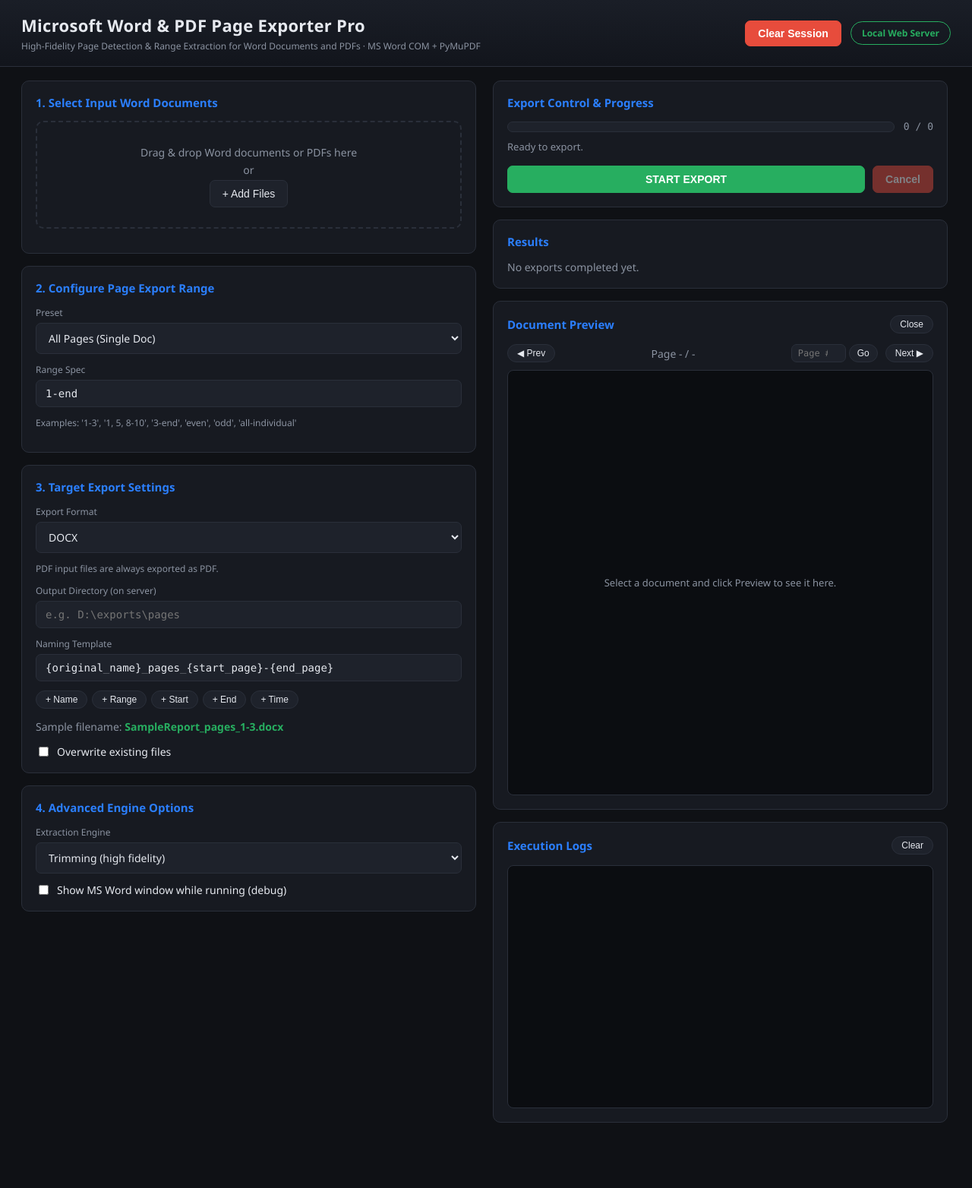
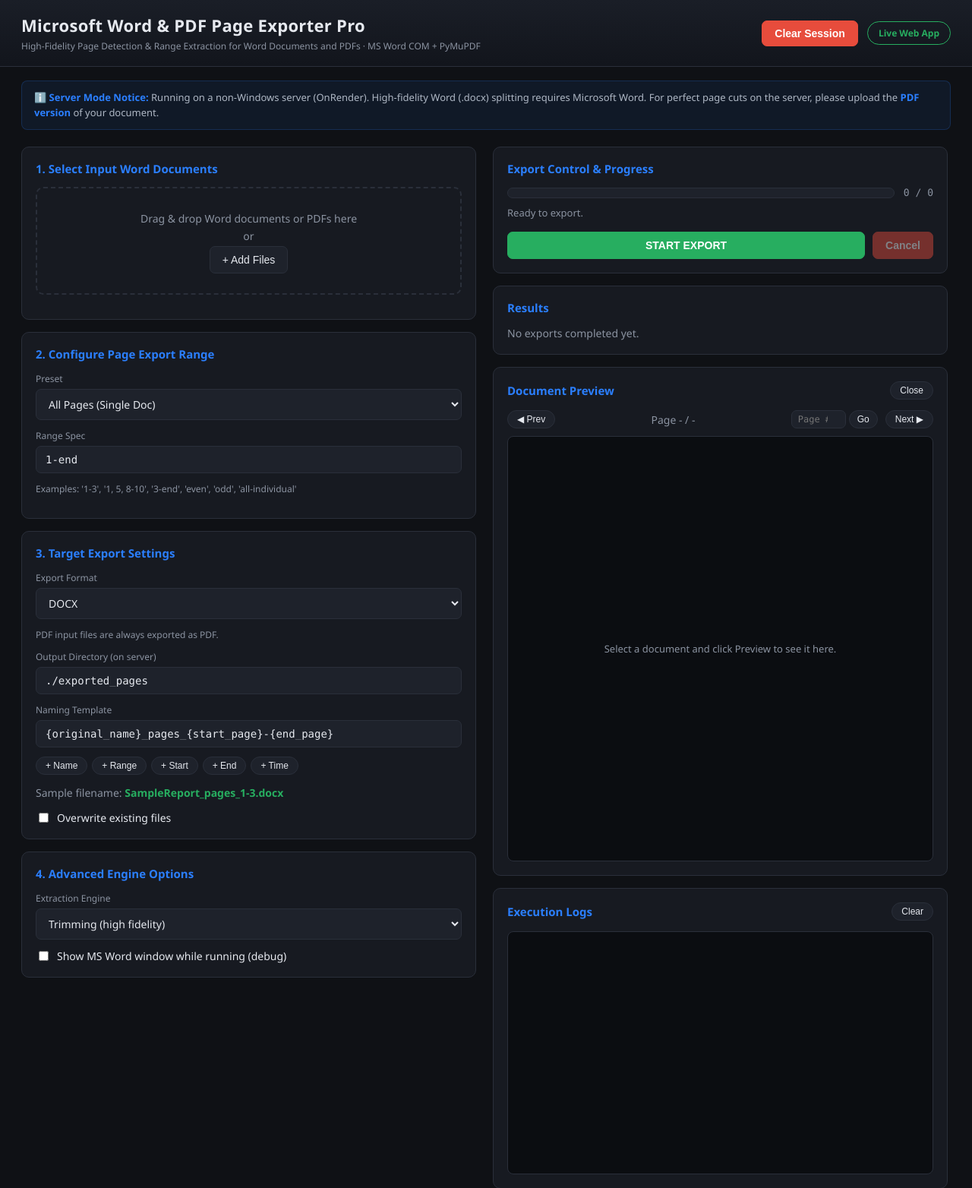
Before and after one commit to MR-KK54/word_pdf_exports, a Flask app: template word_exporter_pro/web/templates/index.html in a window 1280 px wide. Shown: the top 1564 px of the page at 76% size. Run offline with Flask 3, Linux system fonts and the light colour scheme; the template is opened without the code that fills it, so the values that code supplies are empty.

Commit message:
Feature: add Server Mode dynamic compatibility info banner to web UI

```diff
--- a/index.html
+++ b/index.html
@@ -19,6 +19,12 @@
   </header>
 
   <main class="layout">
+    {% if not is_windows_com %}
+    <div class="info-banner">
+      ℹ️ <strong>Server Mode Notice:</strong> Running on a non-Windows server (OnRender). High-fidelity Word (.docx) splitting requires Microsoft Word. For perfect page cuts on the server, please upload the <strong>PDF version</strong> of your document.
+    </div>
+    {% endif %}
+
     <section class="left">
       <div class="card">
         <h2>1. Select Input Word Documents</h2>
--- a/static/style.css
+++ b/static/style.css
@@ -497,3 +497,18 @@
   height: 16px;
   vertical-align: middle;
 }
+
+.info-banner {
+  grid-column: 1 / -1;
+  background: rgba(43, 127, 255, 0.08);
+  border: 1px solid rgba(43, 127, 255, 0.2);
+  color: #aeb7c4;
+  border-radius: 8px;
+  padding: 12px 16px;
+  margin-bottom: 4px;
+  font-size: 13px;
+  line-height: 1.5;
+}
+.info-banner strong {
+  color: var(--accent);
+}
--- a/word_exporter_pro/web/app.py
+++ b/word_exporter_pro/web/app.py
@@ -76,7 +76,12 @@
 
 @app.route("/")
 def index():
-    return render_template("index.html", default_output_dir=DEFAULT_OUTPUT_DIR)
+    is_windows_com = (pythoncom is not None and win32com is not None)
+    return render_template(
+        "index.html",
+        default_output_dir=DEFAULT_OUTPUT_DIR,
+        is_windows_com=is_windows_com
+    )
 
 
 @app.route("/api/upload", methods=["POST"])
--- a/word_exporter_pro/web/static/style.css
+++ b/word_exporter_pro/web/static/style.css
@@ -497,3 +497,18 @@
   height: 16px;
   vertical-align: middle;
 }
+
+.info-banner {
+  grid-column: 1 / -1;
+  background: rgba(43, 127, 255, 0.08);
+  border: 1px solid rgba(43, 127, 255, 0.2);
+  color: #aeb7c4;
+  border-radius: 8px;
+  padding: 12px 16px;
+  margin-bottom: 4px;
+  font-size: 13px;
+  line-height: 1.5;
+}
+.info-banner strong {
+  color: var(--accent);
+}
--- a/word_exporter_pro/web/templates/index.html
+++ b/word_exporter_pro/web/templates/index.html
@@ -4,7 +4,7 @@
   <meta charset="UTF-8" />
   <meta name="viewport" content="width=device-width, initial-scale=1.0" />
   <title>Word and PDF Page Exporter Pro</title>
-  <link rel="stylesheet" href="/static/style.css" />
+  <link rel="stylesheet" href="static/style.css" />
 </head>
 <body>
   <header class="header">
@@ -14,11 +14,17 @@
     </div>
     <div class="header-actions">
       <button type="button" class="btn reset" id="resetBtn">Clear Session</button>
-      <div class="server-badge">Local Web Server</div>
+      <div class="server-badge">Live Web App</div>
     </div>
   </header>
 
   <main class="layout">
+    {% if not is_windows_com %}
+    <div class="info-banner">
+      ℹ️ <strong>Server Mode Notice:</strong> Running on a non-Windows server (OnRender). High-fidelity Word (.docx) splitting requires Microsoft Word. For perfect page cuts on the server, please upload the <strong>PDF version</strong> of your document.
+    </div>
+    {% endif %}
+
     <section class="left">
       <div class="card">
         <h2>1. Select Input Word Documents</h2>
@@ -65,7 +71,7 @@
         <p class="muted hint">PDF input files are always exported as PDF.</p>
         <label class="field">
           <span>Output Directory (on server)</span>
-          <input type="text" id="outputDirInput" value="{{ default_output_dir }}" placeholder="e.g. D:\exports\pages" />
+          <input type="text" id="outputDirInput" value="./exported_pages" placeholder="e.g. D:\exports\pages" />
         </label>
         <label class="field">
           <span>Naming Template</span>
@@ -156,6 +162,6 @@
     <div id="modalBox" class="modal-box"><img id="modalImg" alt="Preview" /></div>
   </div>
 
-  <script src="/static/app.js"></script>
+  <script src="static/app.js"></script>
 </body>
 </html>
```
